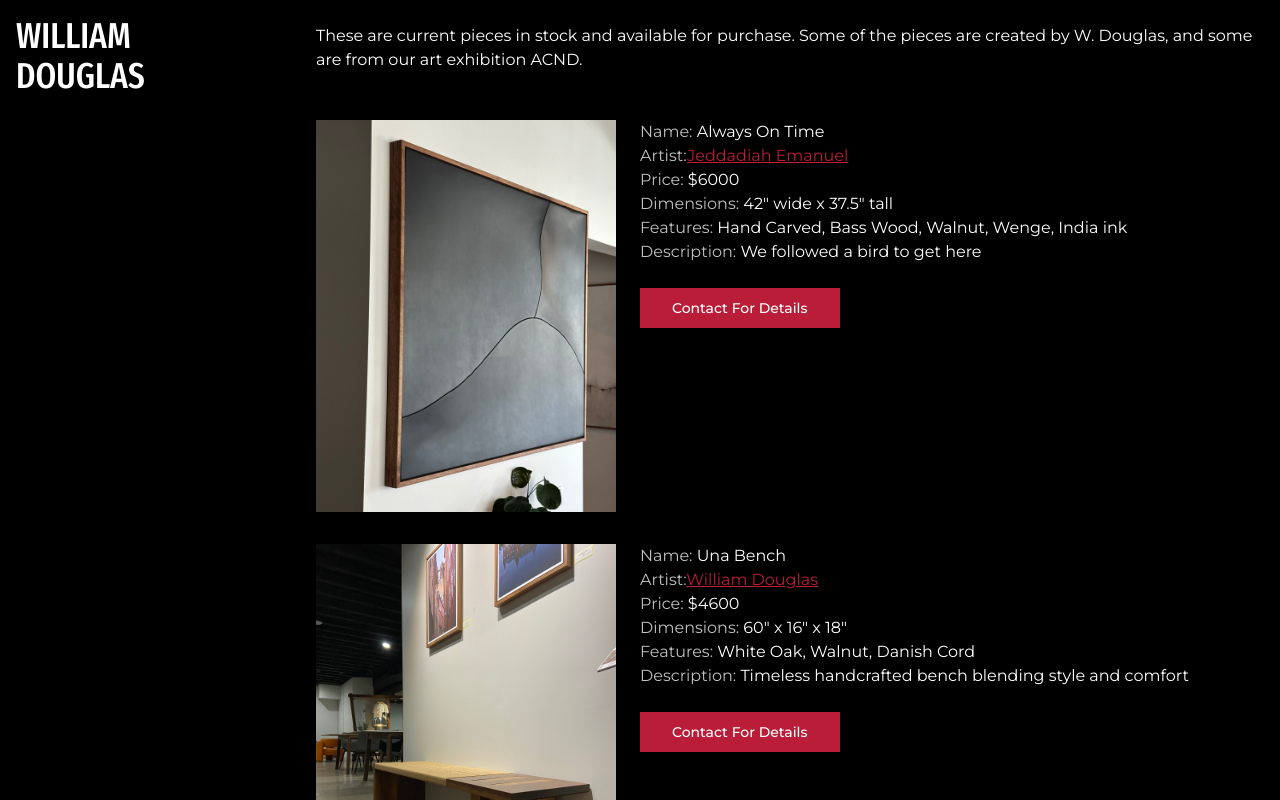
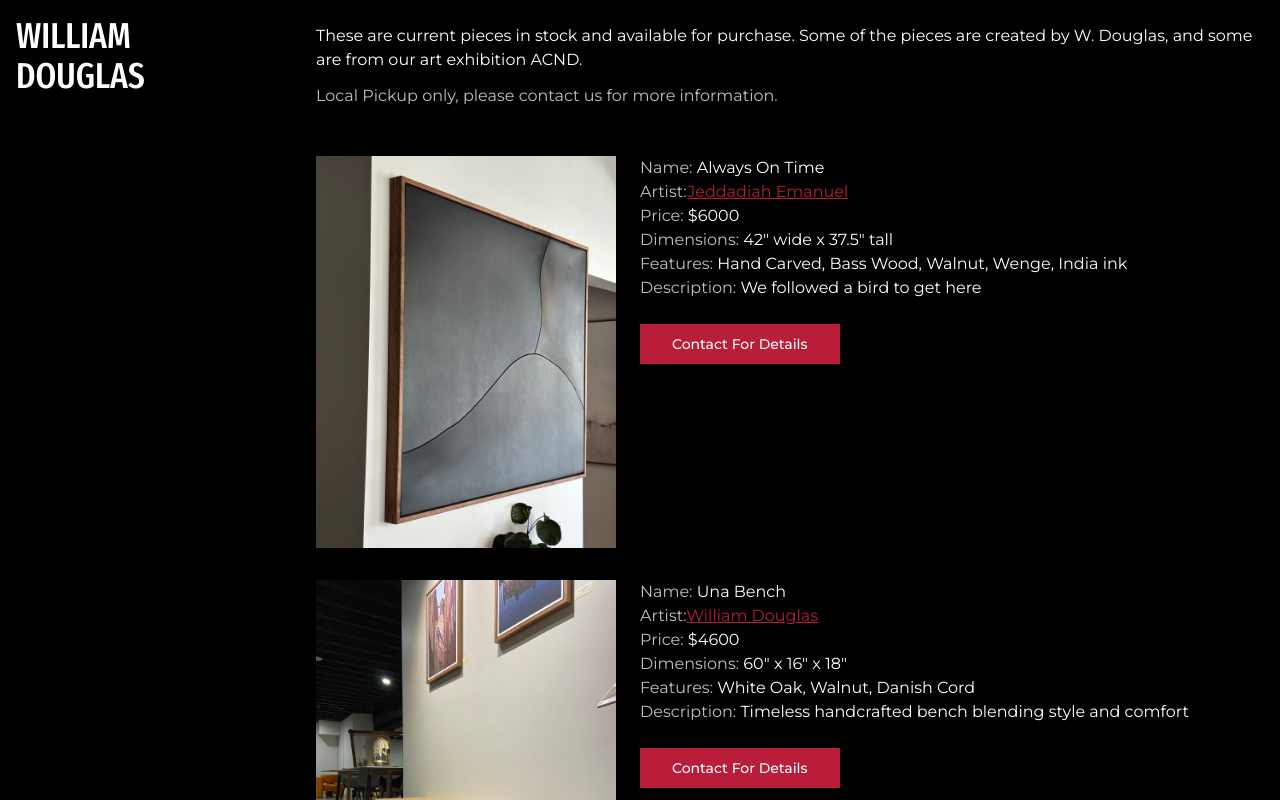
Before and after one commit to aaron-soto/william-douglas, a Next.js app: page /art-for-sale in a window 1280 px wide. Shown: the top 800 px of the page. Built offline with nearby package versions, Linux system fonts and the light colour scheme.

Commit message:
feat: add local pickup information to art for sale page

```diff
--- a/src/app/(marketing)/art-for-sale/page.tsx
+++ b/src/app/(marketing)/art-for-sale/page.tsx
@@ -15,6 +15,11 @@
       <p>
         These are current pieces in stock and available for purchase. Some of the pieces are created by W. Douglas, and some are from our art exhibition ACND.
       </p>
+
+      <p className="text-muted-foreground mt-3">
+        Local Pickup only, please contact us for more information.
+      </p>
+
       <div className="flex flex-col gap-24 md:gap-8 mt-12">
         {ART_FOR_SALE.map((art, idx) => {
           return (
```
